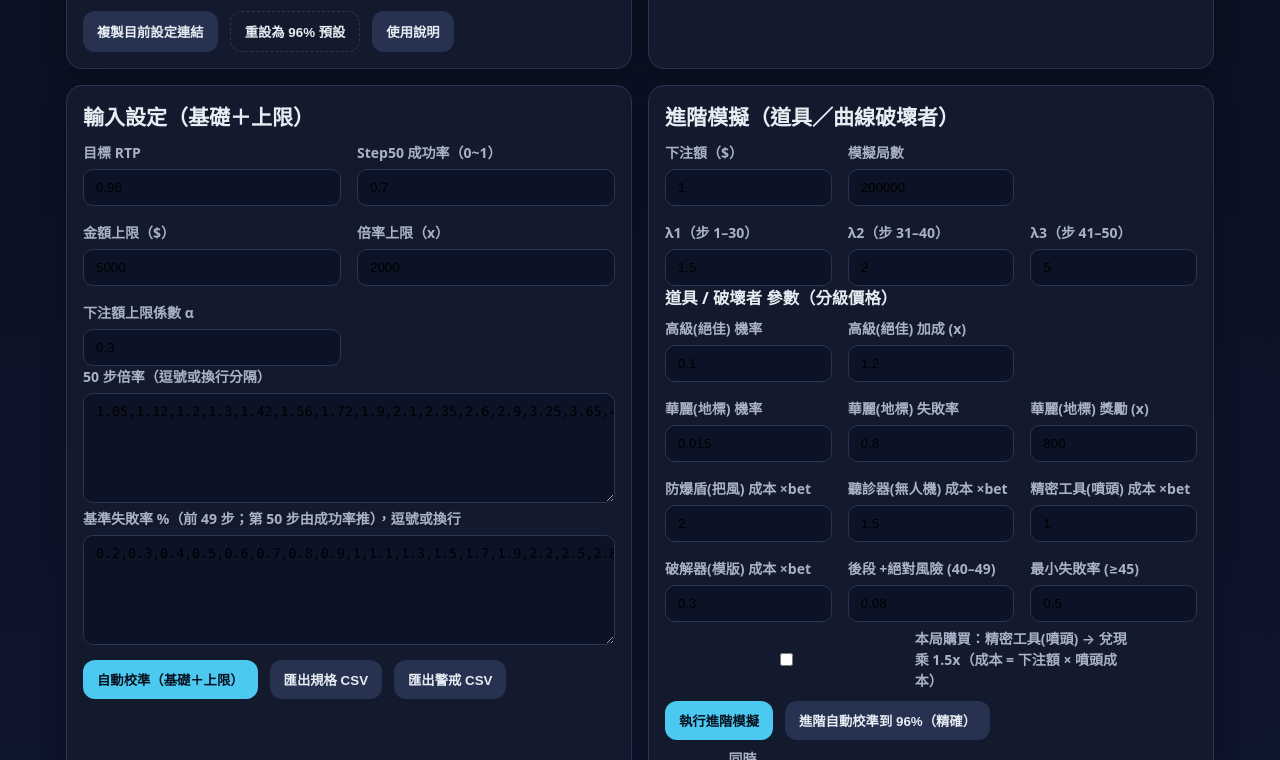
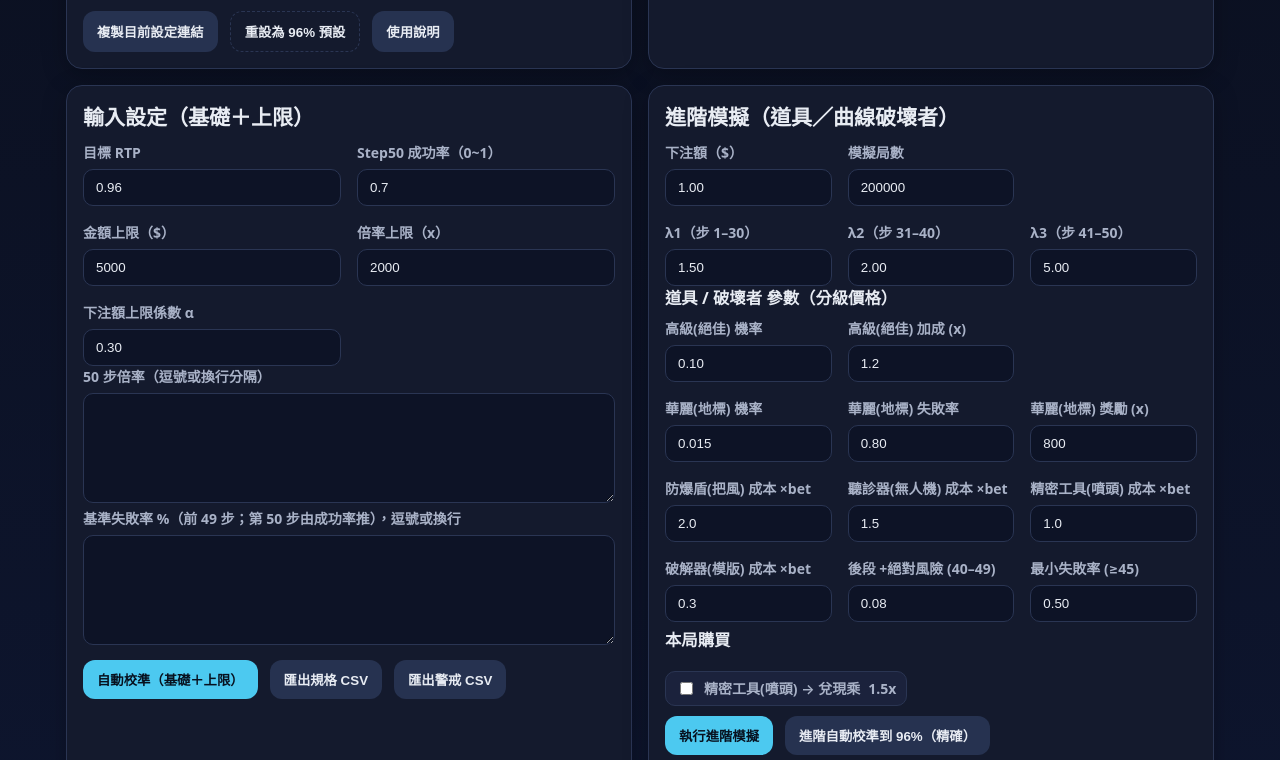
Before and after one commit to Cooperfu615-Desinger/gk-sim-web, a plain HTML site: page index.html in a window 1280 px wide. Shown: the part 184-944 px from the top of the page. Drawn offline with Linux system fonts and the light colour scheme.

Commit message:
Add files via upload

```diff
--- a/index.html
+++ b/index.html
@@ -11,7 +11,7 @@ h1,h2,h3{margin:0 0 .5rem}.wrap{max-width:1180px;margin:24px auto;padding:0 16px
 .grid{display:grid;gap:16px}.g-3{grid-template-columns:repeat(3,minmax(0,1fr))}.g-2{grid-template-columns:repeat(2,minmax(0,1fr))}
 .card{background:var(--card);border:1px solid var(--muted);border-radius:16px;padding:16px;box-shadow:0 6px 24px rgba(0,0,0,.25)}
 .row{display:flex;gap:12px;flex-wrap:wrap}label{display:block;font-weight:600;margin-bottom:6px;color:var(--sub)}
-input,textarea,select{width:100%;padding:10px 12px;border-radius:10px;border:1px solid var(--muted);background:#0d1326;color:#var(--text)}
+input,textarea,select{width:100%;padding:10px 12px;border-radius:10px;border:1px solid var(--muted);background:#0d1326;color:var(--text) !important}
 textarea{min-height:110px;white-space:pre}button{border:0;border-radius:12px;padding:10px 14px;font-weight:700;color:#07111f;background:var(--accent);cursor:pointer}
 button.secondary{background:#263250;color:var(--text)}button.ghost{background:transparent;color:var(--text);border:1px dashed var(--muted)}
 .mono{font-family:ui-monospace,SFMono-Regular,Menlo,Monaco,Consolas,"Liberation Mono","Courier New",monospace}
@@ -30,6 +30,9 @@ button.secondary{background:#263250;color:var(--text)}button.ghost{background:tr
 .inline-tags{display:flex;gap:8px;flex-wrap:wrap}
 .inline-tags .tag{padding:2px 10px;border-radius:999px;border:1px solid var(--muted);background:#1b223c;color:#c7d3ea}
 .help-btn{background:#263250;color:#cfe1ff;border:1px solid var(--muted);padding:4px 8px;border-radius:8px}
+/* 本局購買：單行清楚顯示 */
+.tool-options{display:flex;flex-wrap:wrap;gap:12px;margin-top:6px}
+.tool-options label{display:flex;align-items:center;gap:8px;background:#1b223c;padding:6px 10px;border-radius:10px;border:1px solid var(--muted);cursor:pointer;margin:0;white-space:nowrap}
 </style>
 </head>
 <body>
@@ -103,11 +106,12 @@ button.secondary{background:#263250;color:var(--text)}button.ghost{background:tr
       <div><label>最小失敗率 (≥45)</label><input id="inpMinFailAfter45" type="number" step="0.01" value="0.50" /></div>
     </div>
 
+    <!-- 重做：本局購買（單行清楚） -->
     <div class="row" style="margin-top:6px">
-      <label style="display:flex;align-items:center;gap:8px;margin:0">
-        <input type="checkbox" id="chkUseNozzle" />
-        <span class="muted">本局購買：精密工具(噴頭) → 兌現乘 <b>1.5x</b>（成本 = 下注額 × 噴頭成本）</span>
-      </label>
+      <h3 style="margin:0">本局購買</h3>
+      <div class="tool-options" style="width:100%">
+        <label for="chkUseNozzle"><input type="checkbox" id="chkUseNozzle" /> 精密工具(噴頭) → 兌現乘 <b>1.5x</b></label>
+      </div>
     </div>
 
     <div class="row" style="margin-top:10px">
@@ -210,10 +214,12 @@ function getVal(id, def=null){ const el=$(id); return el && 'value' in el? el.va
 function setVal(id, v){ const el=$(id); if(el && 'value' in el) el.value=v }
 function setHTML(id, html){ const el=$(id); if(el) el.innerHTML=html }
 const clamp=(x,a,b)=>Math.max(a,Math.min(b,x));
-const parseList=(t)=> String(t||'').split(/[\n,]+/).map(s=>s.trim()).filter(Boolean).map(Number);
+const parseList=(t)=> String(t||'').split(/[
+,]+/).map(s=>s.trim()).filter(Boolean).map(Number);
 function fmtPct(x){ return (100*Number(x)).toFixed(2)+'%' }
 function fmtMoney(x){ return '$'+Number(x).toFixed(2) }
-function toCSV(rows){ return rows.map(r=> r.map(v=> String(v)).join(',')).join('\n') }
+function toCSV(rows){ return rows.map(r=> r.map(v=> String(v)).join(',')).join('
+') }
 function download(name, text){ const blob=new Blob([text],{type:'text/csv;charset=utf-8'}); const url=URL.createObjectURL(blob); const a=document.createElement('a'); a.href=url; a.download=name; a.click(); setTimeout(()=>URL.revokeObjectURL(url),5000) }
 function oddsScale(p, lam){ p=clamp(p,0,1-1e-12); const odds=p/(1-p); const o2=lam*odds; return clamp(o2/(1+o2),0,1) }
 function afterProbs(pFail){ const out=[]; let acc=1; for(const pf of pFail){ acc*=(1-pf); out.push(acc) } return out }
@@ -331,7 +337,6 @@ function simulateRound(bet,rewards,pFail,rng,cfg){
       step=next; mult=rewards[step-1]*cfg.reward_scale;
       if(isCanvas) mult+=cfg.canvas_bonus;
       if(isLandmark) bonus+=cfg.landmark_bonus;
-      // 噴頭不再改變當步倍率，改為兌現乘 1.5x
     }
   }
   let payout=0;
@@ -522,9 +527,11 @@ document.addEventListener('DOMContentLoaded', ()=>{
         '• 基準風險縮放：基準失敗率的全局縮放（base_fail_scale）',
         '',
         '※ 新規：精密工具(噴頭) 改為「兌現乘 1.5x」，是否購買由勾選框決定，成本=下注額×設定成本倍率。'
-      ].join('\n')
+      ].join('
+')
     );
   };
+  // 首次跑一次
   runAdvanced();
 });
 </script>
```
